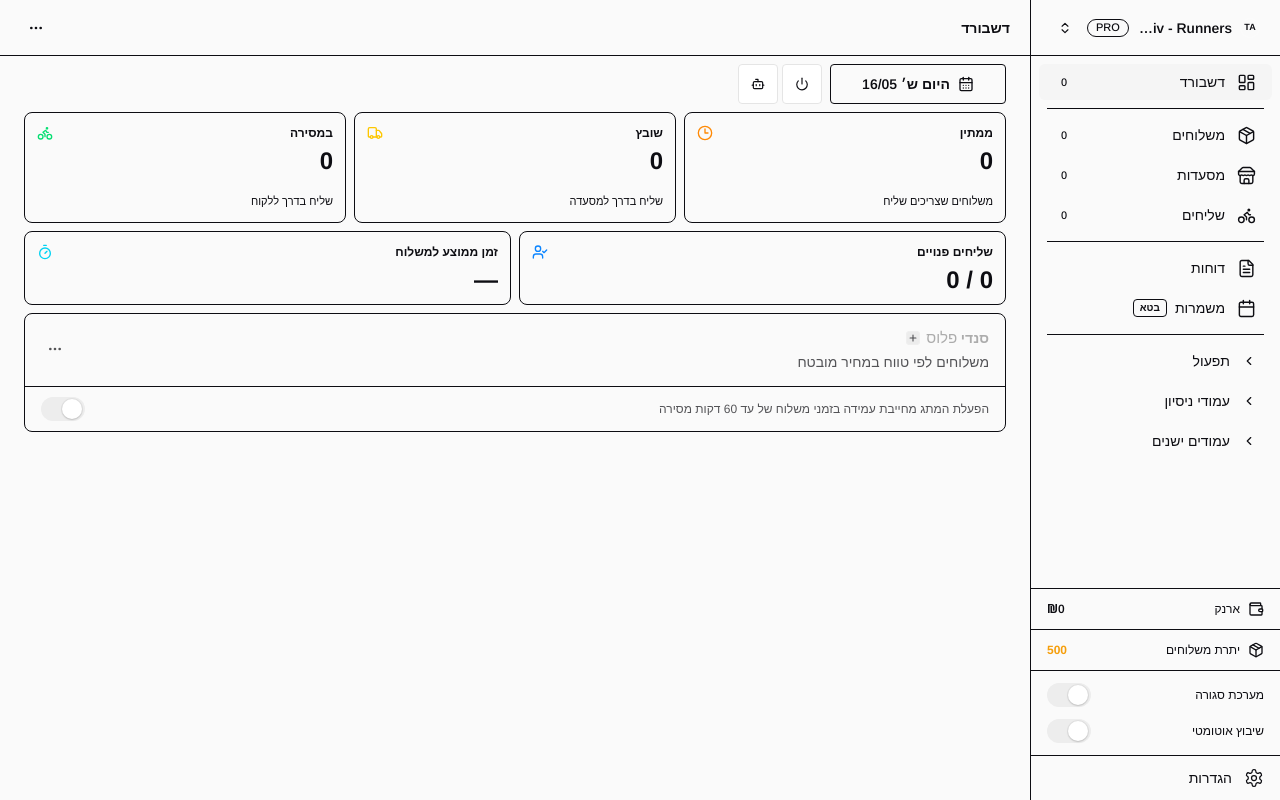
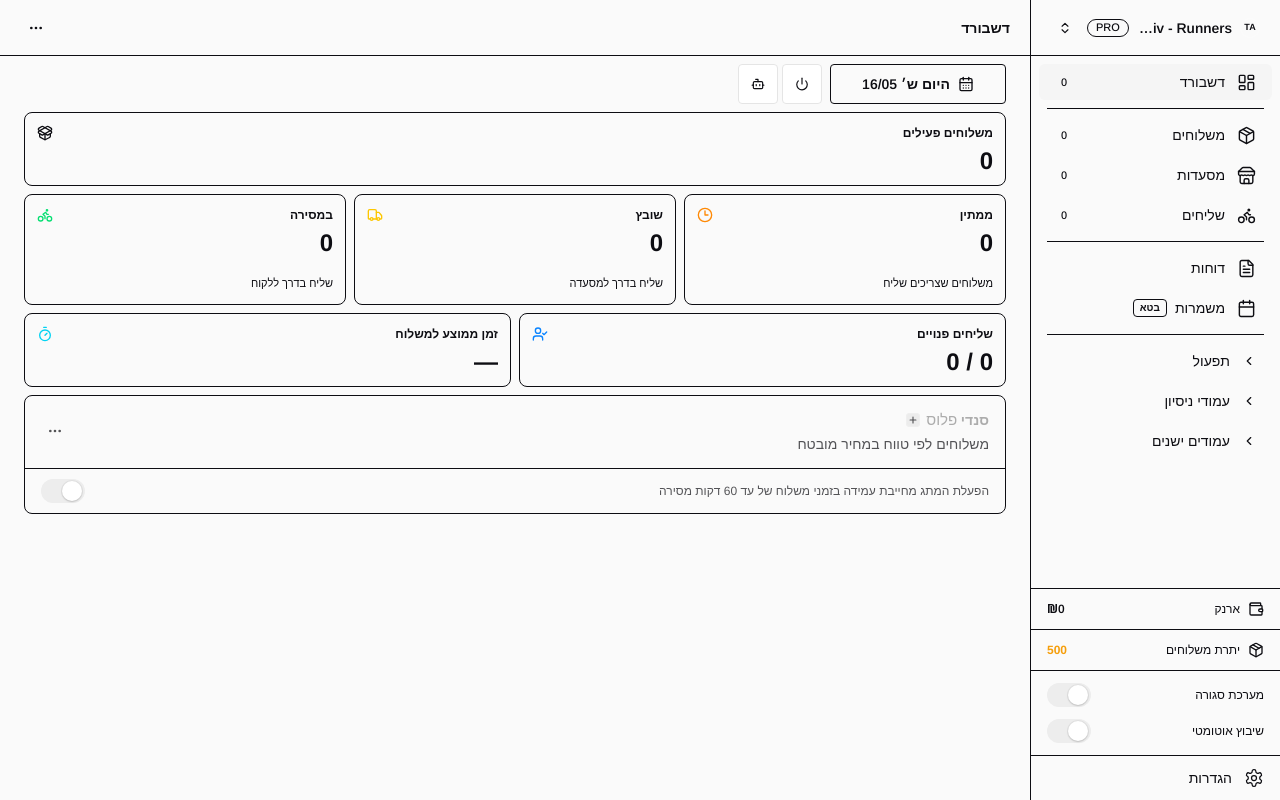
Before and after one commit to UxNinja360/sendi-system-demo, a React (Vite) app: page /dashboard in a window 1280 px wide. Built offline with nearby package versions, Linux system fonts and the light colour scheme; sample sign-in values are in the browser's storage; a web font is replaced by a local one.

Commit message:
תיקון

```diff
--- a/src/app/pages/dashboard.tsx
+++ b/src/app/pages/dashboard.tsx
@@ -57,6 +57,7 @@ const DASHBOARD_DELIVERY_STATUSES: DeliveryStatus[] = [
   'delivered',
   'cancelled',
 ];
+const ACTIVE_DELIVERY_STATUSES: DeliveryStatus[] = ['pending', 'assigned', 'delivering'];
 const formatRadiusKm = formatSendiPlusRadiusKm;
 const SENDI_PLUS_TERMS_TEXT =
   'הפעלת המתג מחייבת עמידה בזמני משלוח של עד 60 דקות מסירה';
@@ -656,6 +657,10 @@ export const Dashboard: React.FC = () => {
     const totalMinutes = deliveryDurations.reduce((sum, duration) => sum + duration, 0);
     return Math.round(totalMinutes / deliveryDurations.length);
   }, [filteredDeliveries]);
+  const activeDeliveriesCount = React.useMemo(
+    () => filteredDeliveries.filter((delivery) => ACTIVE_DELIVERY_STATUSES.includes(delivery.status)).length,
+    [filteredDeliveries],
+  );
   const totalStatusCount = Math.max(filteredDeliveries.length, 1);
   const { mapSplitPortal } = useDeliveriesMapSplit({
     deliveries: filteredDeliveries,
@@ -695,6 +700,23 @@ export const Dashboard: React.FC = () => {
             </div>
           </section>
           <section>
+            <div className="mb-2 grid grid-cols-2 gap-2 min-[520px]:grid-cols-6">
+              <button
+                type="button"
+                onClick={() => navigate('/deliveries')}
+                className="dashboard-status-card col-span-2 min-w-0 rounded-[8px] border border-app-border bg-app-surface p-2.5 text-right transition-colors hover:border-app-border hover:bg-app-surface-raised sm:p-3 dark:border-[#252525] dark:bg-[#0A0A0A] min-[520px]:col-span-6"
+              >
+                <div className="flex items-center justify-between gap-2">
+                  <span className="min-w-0 truncate text-[11px] font-semibold text-app-text-secondary sm:text-xs">
+                    משלוחים פעילים
+                  </span>
+                  <PackageOpen className="h-3.5 w-3.5 shrink-0 text-app-brand sm:h-4 sm:w-4" />
+                </div>
+                <div className="mt-2 text-xl font-bold leading-none text-app-text sm:text-2xl">
+                  {formatNumber(activeDeliveriesCount)}
+                </div>
+              </button>
+            </div>
             <div className="grid grid-cols-2 gap-2 min-[520px]:grid-cols-6">
               {STATUS_META.filter((status) => DASHBOARD_DELIVERY_STATUSES.includes(status.id)).map((status) => {
                 const isCourierAvailabilityCard = status.id === 'delivered';
```
